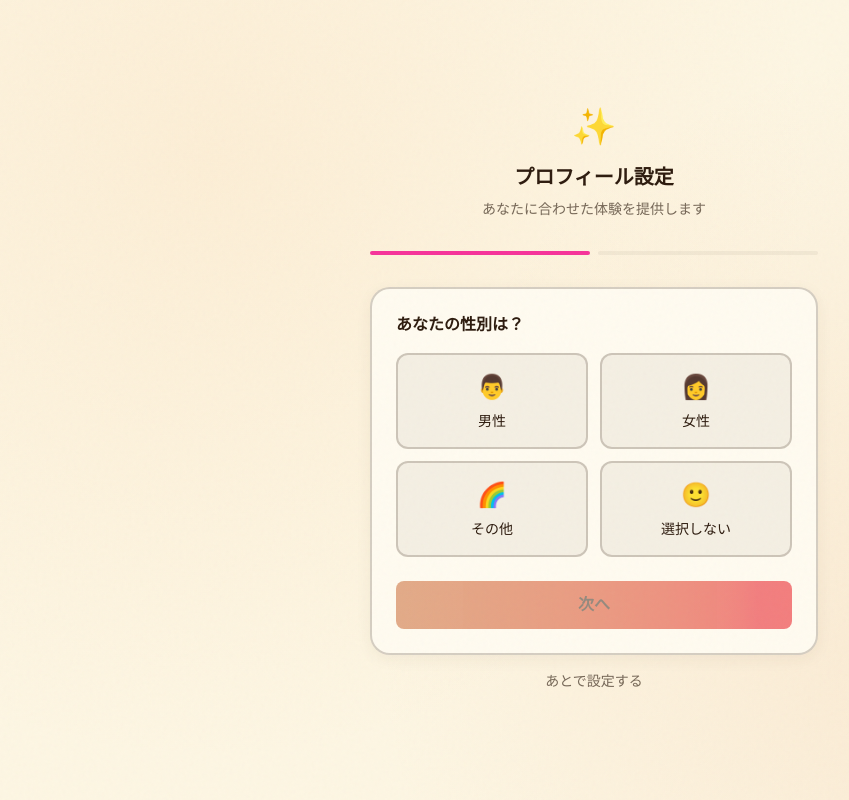
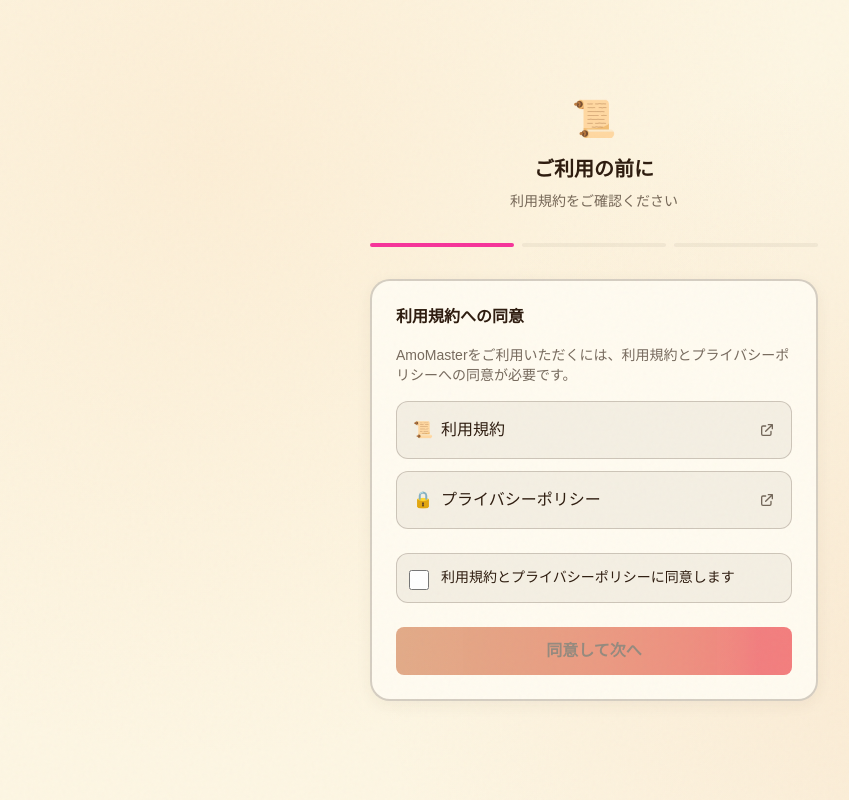
Before and after one commit to citraai/AmoMaster, a Next.js app: page /onboarding in a window 1280 px wide. Shown: the whole page, without its empty margins (46-895 px from the left). Built offline with nearby package versions, Linux system fonts and the light colour scheme; a web font is replaced by a local one.

Commit message:
refactor: move terms consent to onboarding flow (new users only)

```diff
--- a/src/app/login/page.tsx
+++ b/src/app/login/page.tsx
@@ -3,25 +3,17 @@
 import { useState } from "react";
 import { signIn } from "next-auth/react";
 import { useRouter } from "next/navigation";
-import Link from "next/link";
 import * as dataService from "@/lib/data-service";
 
 export default function LoginPage() {
     const [email, setEmail] = useState("");
     const [password, setPassword] = useState("");
-    const [agreedToTerms, setAgreedToTerms] = useState(false);
     const [isLoading, setIsLoading] = useState(false);
     const [error, setError] = useState("");
     const router = useRouter();
 
     const handleSubmit = async (e: React.FormEvent) => {
         e.preventDefault();
-
-        if (!agreedToTerms) {
-            setError("利用規約とプライバシーポリシーに同意してください");
-            return;
-        }
-
         setIsLoading(true);
         setError("");
 
@@ -101,27 +93,10 @@ export default function LoginPage() {
                         />
                     </div>
 
-                    {/* 利用規約・プライバシーポリシー同意 */}
-                    <div className="flex items-start gap-3">
-                        <input
-                            type="checkbox"
-                            id="agree-terms"
-                            checked={agreedToTerms}
-                            onChange={(e) => setAgreedToTerms(e.target.checked)}
-                            className="mt-1 w-4 h-4 rounded border-white/30 bg-white/5 text-pink-500 focus:ring-pink-500 focus:ring-offset-0"
-                        />
-                        <label htmlFor="agree-terms" className="text-white/60 text-xs leading-relaxed">
-                            <Link href="/terms" className="text-pink-400 underline hover:text-pink-300">利用規約</Link>
-                            と
-                            <Link href="/privacy" className="text-pink-400 underline hover:text-pink-300">プライバシーポリシー</Link>
-                            に同意します
-                        </label>
-                    </div>
-
                     <button
                         type="submit"
-                        disabled={isLoading || !agreedToTerms}
-                        className="w-full bg-gradient-to-r from-pink-600 to-red-600 text-white font-bold py-3 rounded-lg hover:opacity-90 transition-opacity disabled:opacity-50 disabled:cursor-not-allowed"
+                        disabled={isLoading}
+                        className="w-full bg-gradient-to-r from-pink-600 to-red-600 text-white font-bold py-3 rounded-lg hover:opacity-90 transition-opacity disabled:opacity-50"
                     >
                         {isLoading ? "読み込み中..." : "ログイン / 登録"}
                     </button>
--- a/src/app/onboarding/page.tsx
+++ b/src/app/onboarding/page.tsx
@@ -2,13 +2,15 @@
 
 import { useState } from "react";
 import { useRouter } from "next/navigation";
+import Link from "next/link";
 import * as dataService from "@/lib/data-service";
 
 type Gender = "male" | "female" | "other" | "unspecified";
 type PartnerPronoun = "he" | "she" | "partner";
 
 export default function OnboardingPage() {
-    const [step, setStep] = useState(1);
+    const [step, setStep] = useState(0); // 0: 利用規約同意, 1: 性別, 2: パートナー呼称
+    const [agreedToTerms, setAgreedToTerms] = useState(false);
     const [gender, setGender] = useState<Gender | null>(null);
     const [genderCustom, setGenderCustom] = useState("");
     const [partnerPronoun, setPartnerPronoun] = useState<PartnerPronoun | null>(null);
@@ -52,18 +54,85 @@ export default function OnboardingPage() {
             <div className="w-full max-w-md">
                 {/* ヘッダー */}
                 <div className="text-center mb-8">
-                    <div className="text-4xl mb-4">✨</div>
-                    <h1 className="text-white text-xl font-bold">プロフィール設定</h1>
+                    <div className="text-4xl mb-4">{step === 0 ? "📜" : "✨"}</div>
+                    <h1 className="text-white text-xl font-bold">
+                        {step === 0 ? "ご利用の前に" : "プロフィール設定"}
+                    </h1>
                     <p className="text-white/60 text-sm mt-2">
-                        あなたに合わせた体験を提供します
+                        {step === 0
+                            ? "利用規約をご確認ください"
+                            : "あなたに合わせた体験を提供します"}
                     </p>
                 </div>
 
                 {/* プログレスバー */}
                 <div className="flex gap-2 mb-8">
+                    <div className={`flex-1 h-1 rounded-full ${step >= 0 ? "bg-pink-500" : "bg-white/10"}`} />
                     <div className={`flex-1 h-1 rounded-full ${step >= 1 ? "bg-pink-500" : "bg-white/10"}`} />
                     <div className={`flex-1 h-1 rounded-full ${step >= 2 ? "bg-pink-500" : "bg-white/10"}`} />
                 </div>
+
+                {/* ステップ0: 利用規約同意 */}
+                {step === 0 && (
+                    <div className="card-dark p-6">
+                        <h2 className="text-white font-bold mb-4">利用規約への同意</h2>
+                        <p className="text-white/60 text-sm mb-4">
+                            AmoMasterをご利用いただくには、利用規約とプライバシーポリシーへの同意が必要です。
+                        </p>
+
+                        <div className="space-y-3 mb-6">
+                            <Link
+                                href="/terms"
+                                target="_blank"
+                                className="block w-full p-4 rounded-xl border border-white/10 bg-white/5 hover:bg-white/10 transition-colors"
+                            >
+                                <div className="flex justify-between items-center">
+                                    <span className="text-white flex items-center gap-2">
+                                        <span>📜</span> 利用規約
+                                    </span>
+                                    <svg className="w-4 h-4 text-white/50" fill="none" stroke="currentColor" viewBox="0 0 24 24">
+                                        <path strokeLinecap="round" strokeLinejoin="round" strokeWidth={2} d="M10 6H6a2 2 0 00-2 2v10a2 2 0 002 2h10a2 2 0 002-2v-4M14 4h6m0 0v6m0-6L10 14" />
+                                    </svg>
+                                </div>
+                            </Link>
+                            <Link
+                                href="/privacy"
+                                target="_blank"
+                                className="block w-full p-4 rounded-xl border border-white/10 bg-white/5 hover:bg-white/10 transition-colors"
+                            >
+                                <div className="flex justify-between items-center">
+                                    <span className="text-white flex items-center gap-2">
+                                        <span>🔒</span> プライバシーポリシー
+                                    </span>
+                                    <svg className="w-4 h-4 text-white/50" fill="none" stroke="currentColor" viewBox="0 0 24 24">
+                                        <path strokeLinecap="round" strokeLinejoin="round" strokeWidth={2} d="M10 6H6a2 2 0 00-2 2v10a2 2 0 002 2h10a2 2 0 002-2v-4M14 4h6m0 0v6m0-6L10 14" />
+                                    </svg>
+                                </div>
+                            </Link>
+                        </div>
+
+                        <div className="flex items-start gap-3 mb-6 p-3 rounded-xl bg-white/5 border border-white/10">
+                            <input
+                                type="checkbox"
+                                id="agree-terms"
+                                checked={agreedToTerms}
+                                onChange={(e) => setAgreedToTerms(e.target.checked)}
+                                className="mt-1 w-5 h-5 rounded border-white/30 bg-white/5 text-pink-500 focus:ring-pink-500 focus:ring-offset-0"
+                            />
+                            <label htmlFor="agree-terms" className="text-white text-sm leading-relaxed">
+                                利用規約とプライバシーポリシーに同意します
+                            </label>
+                        </div>
+
+                        <button
+                            onClick={() => setStep(1)}
+                            disabled={!agreedToTerms}
+                            className="w-full bg-gradient-to-r from-pink-600 to-red-600 text-white font-bold py-3 rounded-lg hover:opacity-90 transition-opacity disabled:opacity-50 disabled:cursor-not-allowed"
+                        >
+                            同意して次へ
+                        </button>
+                    </div>
+                )}
 
                 {/* ステップ1: 性別選択 */}
                 {step === 1 && (
@@ -98,13 +167,21 @@ export default function OnboardingPage() {
                             </div>
                         )}
 
+                        <div className="flex gap-3 mt-6">
+                            <button
+                                onClick={() => setStep(0)}
+                                className="flex-1 bg-white/10 text-white py-3 rounded-lg hover:bg-white/20 transition-colors"
+                            >
+                                戻る
+                            </button>
                             <button
                                 onClick={() => setStep(2)}
                                 disabled={!gender}
-                            className="w-full mt-6 bg-gradient-to-r from-pink-600 to-red-600 text-white font-bold py-3 rounded-lg hover:opacity-90 transition-opacity disabled:opacity-50"
+                                className="flex-1 bg-gradient-to-r from-pink-600 to-red-600 text-white font-bold py-3 rounded-lg hover:opacity-90 transition-opacity disabled:opacity-50"
                             >
                                 次へ
                             </button>
+                        </div>
                     </div>
                 )}
 
@@ -150,13 +227,15 @@ export default function OnboardingPage() {
                     </div>
                 )}
 
-                {/* スキップ */}
+                {/* スキップ（ステップ1,2のみ） */}
+                {step > 0 && (
                     <button
                         onClick={handleComplete}
                         className="w-full mt-4 text-white/40 text-sm hover:text-white/60 transition-colors"
                     >
                         あとで設定する
                     </button>
+                )}
             </div>
         </div>
     );
```
Lines whose indentation alone changed are shown as unchanged.
